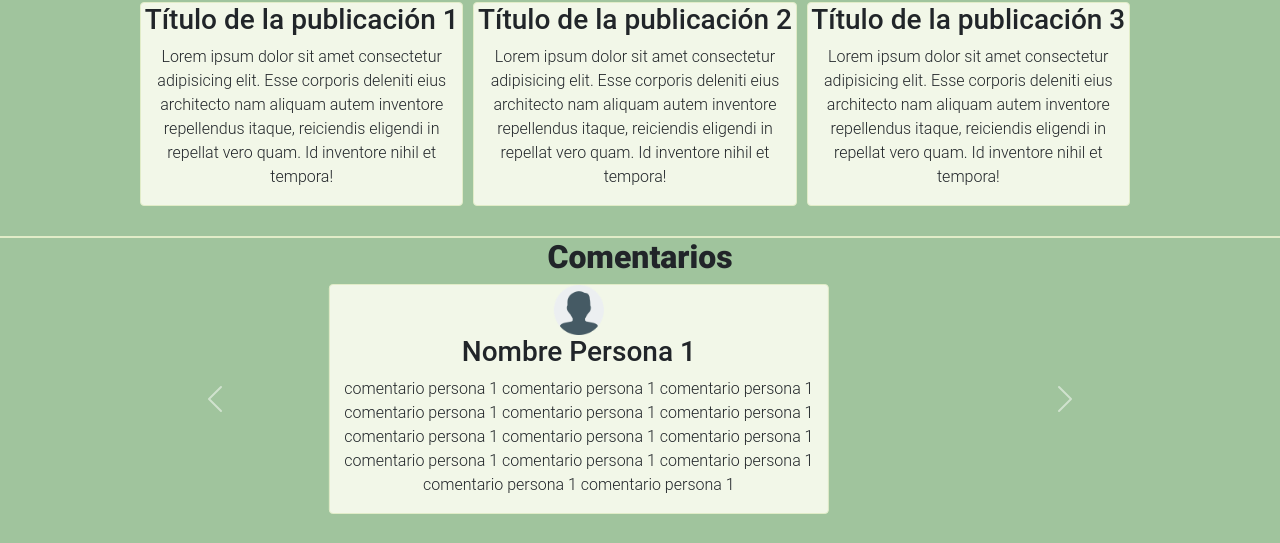
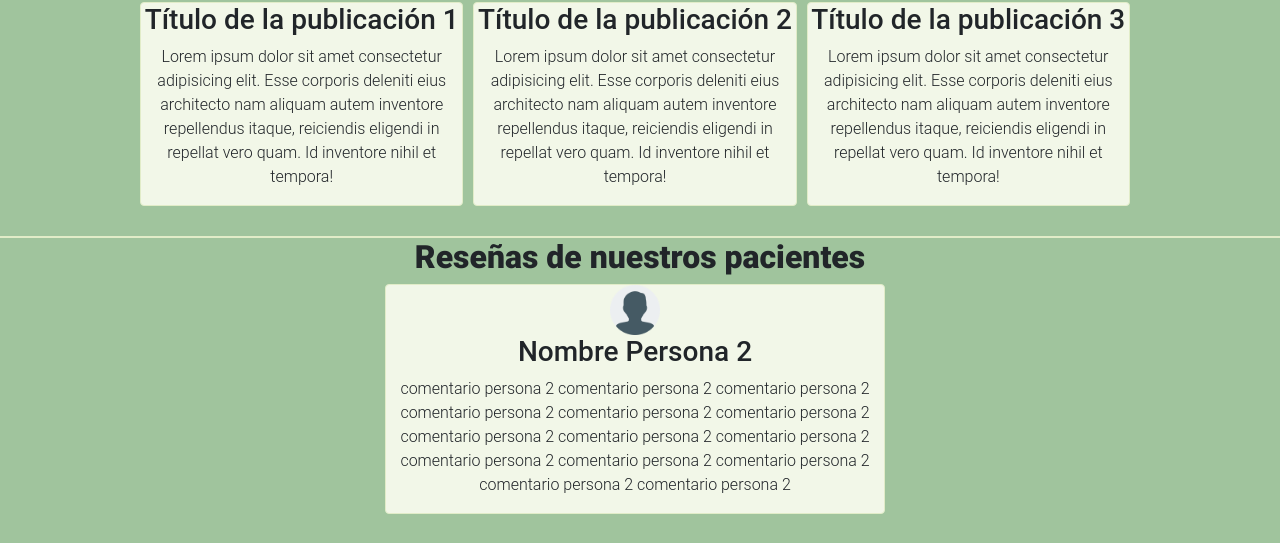
Before and after one commit to SebaTorresZ/PreEntrega3TorresZapata, a website: page index.html in a window 1280 px wide. Shown: the part 586-1129 px from the top of the page. Drawn offline with nearby package versions, Linux system fonts and the light colour scheme; a web font is replaced by a local one.

Commit message:
fix: carousel

```diff
--- a/assets/scss/styles.scss
+++ b/assets/scss/styles.scss
@@ -94,6 +94,18 @@ li {
         display: flex;
         justify-content: center;
     }
+}
+
+.carousel {
+    position: static;
+}
+
+.carousel-inner {
+    position: static;
+}
+
+.carousel-item {
+    position: static;
 }
 
 .section-right {
@@ -240,6 +252,9 @@ footer {
 
 }
 
+.btn.button.btn-floating.m-1:hover {
+    background-color: $tertiary-color;
+}
 
 
 .study-description {
--- a/index.html
+++ b/index.html
@@ -107,10 +107,10 @@
         <section class="sections">
             <div class="format">
                 <div>
-                    <h2>Comentarios</h2>
+                    <h2>Reseñas de nuestros pacientes</h2>
                     <div class="publications">
                         <div id="carouselExample" class="carousel slide" data-bs-ride="carousel"
-                            data-bs-interval="5000">
+                            data-bs-interval="4000">
                             <div class="carousel-inner">
                                 <div class="carousel-item active">
                                     <div class="box">
@@ -189,14 +189,12 @@
                                 </div>
                             </div>
                             <button class="carousel-control-prev" type="button" data-bs-target="#carouselExample"
-                                data-bs-slide="prev">
+                                data-bs-slide="prev" style="display: none;">
                                 <span class="carousel-control-prev-icon" aria-hidden="true"></span>
-                                <span class="visually-hidden">Anterior</span>
                             </button>
                             <button class="carousel-control-next" type="button" data-bs-target="#carouselExample"
-                                data-bs-slide="next">
+                                data-bs-slide="next" style="display: none;">
                                 <span class="carousel-control-next-icon" aria-hidden="true"></span>
-                                <span class="visually-hidden">Siguiente</span>
                             </button>
                         </div>
                     </div>
@@ -276,7 +274,7 @@
                 <div class="modal-dialog">
                     <div class="modal-content">
                         <div class="modal-header">
-                            <h2 class="modal-title fs-5" id="exampleModalLabel">Ubícanos acá</h2>
+                            <h2 class="modal-title fs-5" id="exampleModalLabel">¡Encuentranos en esta dirección!</h2>
                             <button type="button" class="btn-close" data-bs-dismiss="modal" aria-label="Close"></button>
                         </div>
                         <div class="modal-body">
```
Also changed, not shown: pages/blog.html (+1 -1 lines), pages/contact.html (+1 -1 lines), pages/gallery.html (+1 -1 lines), pages/profile.html (+1 -1 lines), assets/scss/styles.css, 1 other file.
